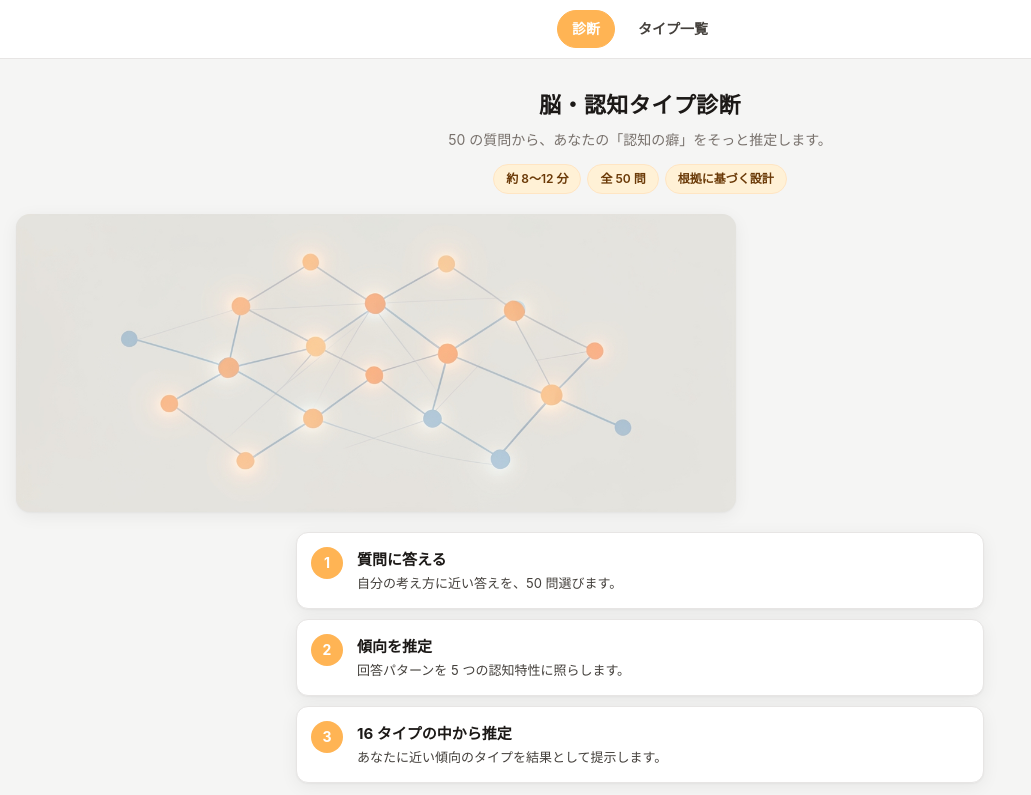
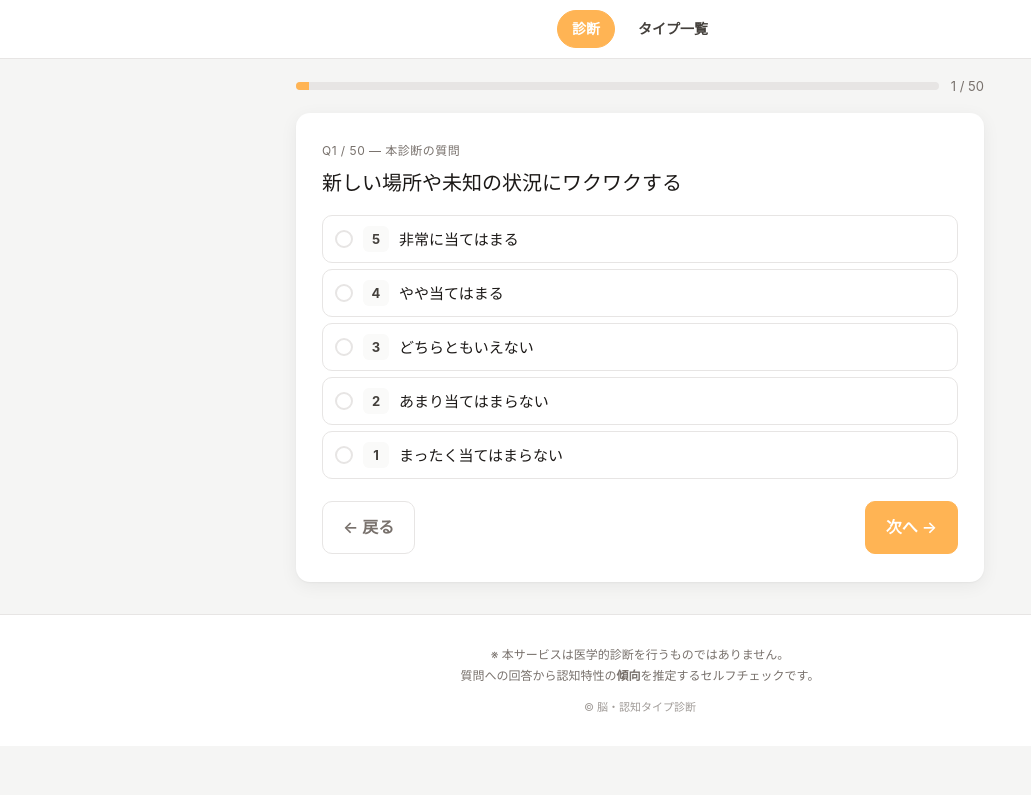
Before and after one commit to sunnydachs/neuro-profile, a website with bundled scripts: page index.html in a window 1280 px wide. Both pictures are taken after a click on the button "診断を始める". Shown: the top 795 px of the page, without its empty margins (0-1031 px from the left). Built offline with nearby package versions, Linux system fonts and the light colour scheme.

Commit message:
UX改善: 診断開始時は質問専用ビューに（ヘッダー/ヒーロー/3ステップを隠す）。結果ページの科学的注意を最下部1箇所に集約し控えめに

```diff
--- a/app.css
+++ b/app.css
@@ -114,6 +114,8 @@ main { padding: 8px 16px 32px; max-width: var(--max); margin: 0 auto; }
 
 .screen { display: block; }
 .screen[hidden] { display: none; }
+/* Ensure the hidden attribute reliably hides any element (some styles set display). */
+[hidden] { display: none !important; }
 
 .card {
   background: var(--surface);
--- a/app.js
+++ b/app.js
@@ -38,6 +38,15 @@ const screens = {
 };
 function show(name) {
   for (const [k, node] of Object.entries(screens)) node.hidden = (k !== name);
+  // In quiz/result, hide top-page chrome (header, hero, how-it-works) so the user
+  // focuses on the diagnostic. Restore them when returning to intro.
+  const chrome = ["#site-header", "#hero-banner", "#how-section"];
+  const focusing = (name === "quiz" || name === "result");
+  for (const sel of chrome) {
+    const node = $(sel);
+    if (node) node.hidden = focusing;
+  }
+  document.body.classList.toggle("quiz-active", focusing);
   window.scrollTo({ top: 0, behavior: "instant" });
 }
 
@@ -200,7 +209,7 @@ function renderResult(result) {
       <h2><span class="icon">🧠</span>あなたの特徴</h2>
       <p>${escapeHTML(profile.features_short)}</p>
       <p>${escapeHTML(profile.features_long)}</p>
-      <p class="disclaimer">※ 以下の結果は、回答パターンから推定された<strong>傾向</strong>であり、脳の測定ではありません。</p>
+      <p class="disclaimer">※ 以下は回答パターンからの<strong>傾向推定</strong>です（脳の測定ではありません）。</p>
     </section>
 
     <section class="section" aria-label="特に働きやすい可能性のある神経システム">
@@ -279,11 +288,6 @@ function renderResult(result) {
       <p>${escapeHTML(profile.scientific_background).replace(/\n/g, "<br>")}</p>
     </section>
 
-    <section class="section" aria-label="科学的な注意">
-      <h2><span class="icon">⚠️</span>科学的な注意</h2>
-      <p>${escapeHTML(profile.scientific_note).replace(/\n/g, "<br>")}</p>
-    </section>
-
     <section class="section" aria-label="共有カード">
       <h2><span class="icon">📤</span>共有カード</h2>
       <div class="share-card" id="share-card">
@@ -314,6 +318,10 @@ function renderResult(result) {
       <p><strong>${escapeHTML(gradeLabel)}</strong> ${escapeHTML(flagLine)}</p>
       <p class="disclaimer">※ 信頼度は、回答パターンから自動推定された参考値です。回答を見直す目安としてご確認ください。</p>
     </section>
+
+    <p class="disclaimer" style="margin-top:20px;">
+      ${escapeHTML(profile.scientific_note).replace(/\n/g, "<br>")}
+    </p>
   `;
   $("#result-root").innerHTML = html;
 
--- a/index.html
+++ b/index.html
@@ -26,7 +26,7 @@
 
 <nav id="site-nav" class="site-nav" aria-label="サイト内ナビゲーション"></nav>
 
-<header class="site-header">
+<header id="site-header" class="site-header">
   <h1 class="site-title">脳・認知タイプ診断</h1>
   <p class="site-subtitle">50 の質問から、あなたの「認知の癖」をそっと推定します。</p>
   <p class="site-facts">
@@ -36,12 +36,12 @@
   </p>
 </header>
 
-<div class="hero-banner" aria-hidden="true">
+<div id="hero-banner" class="hero-banner" aria-hidden="true">
   <img class="hero-banner-img" src="assets/hero.png" alt="" width="1200" height="500" />
 </div>
 
 <!-- ========== HOW IT WORKS ========== -->
-<section class="how" aria-labelledby="how-heading">
+<section id="how-section" class="how" aria-labelledby="how-heading">
   <ol class="how-steps">
     <li class="how-step">
       <span class="how-num">1</span>
```
